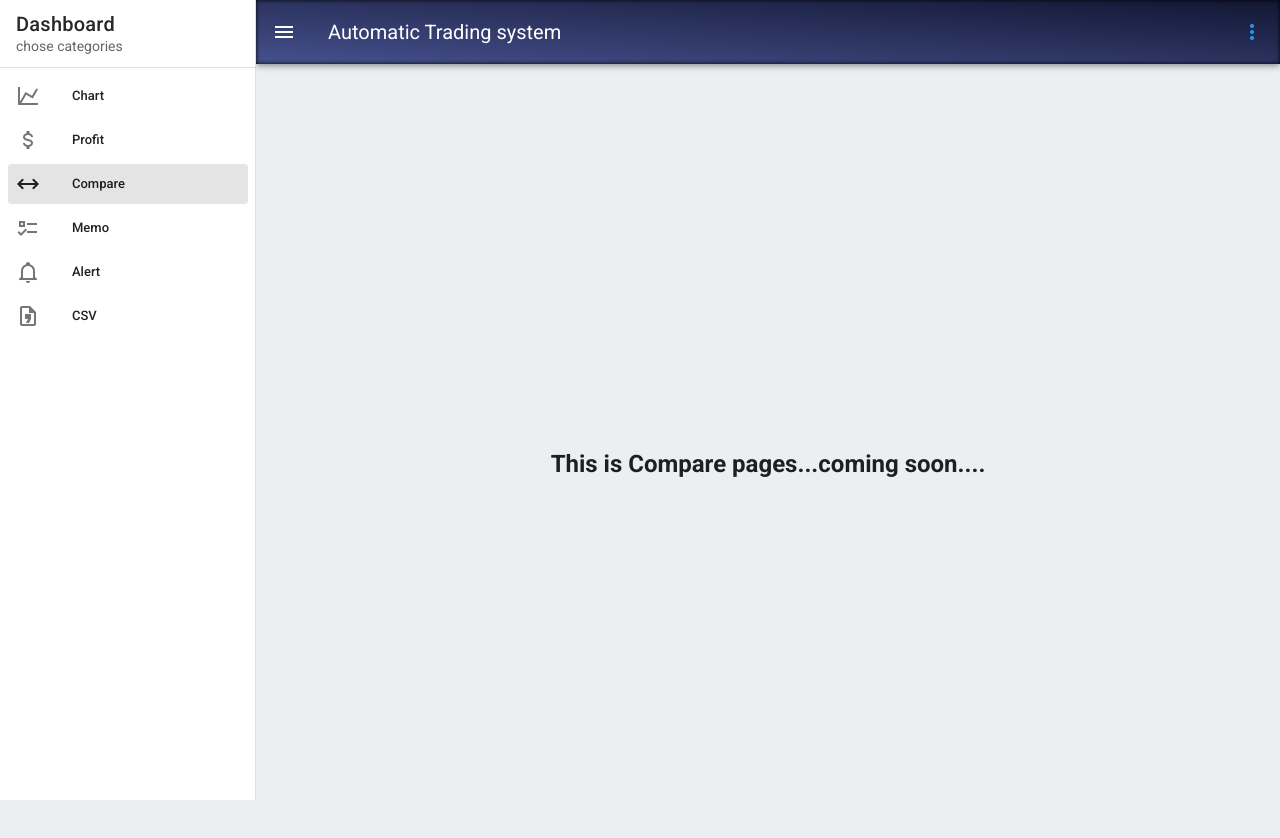
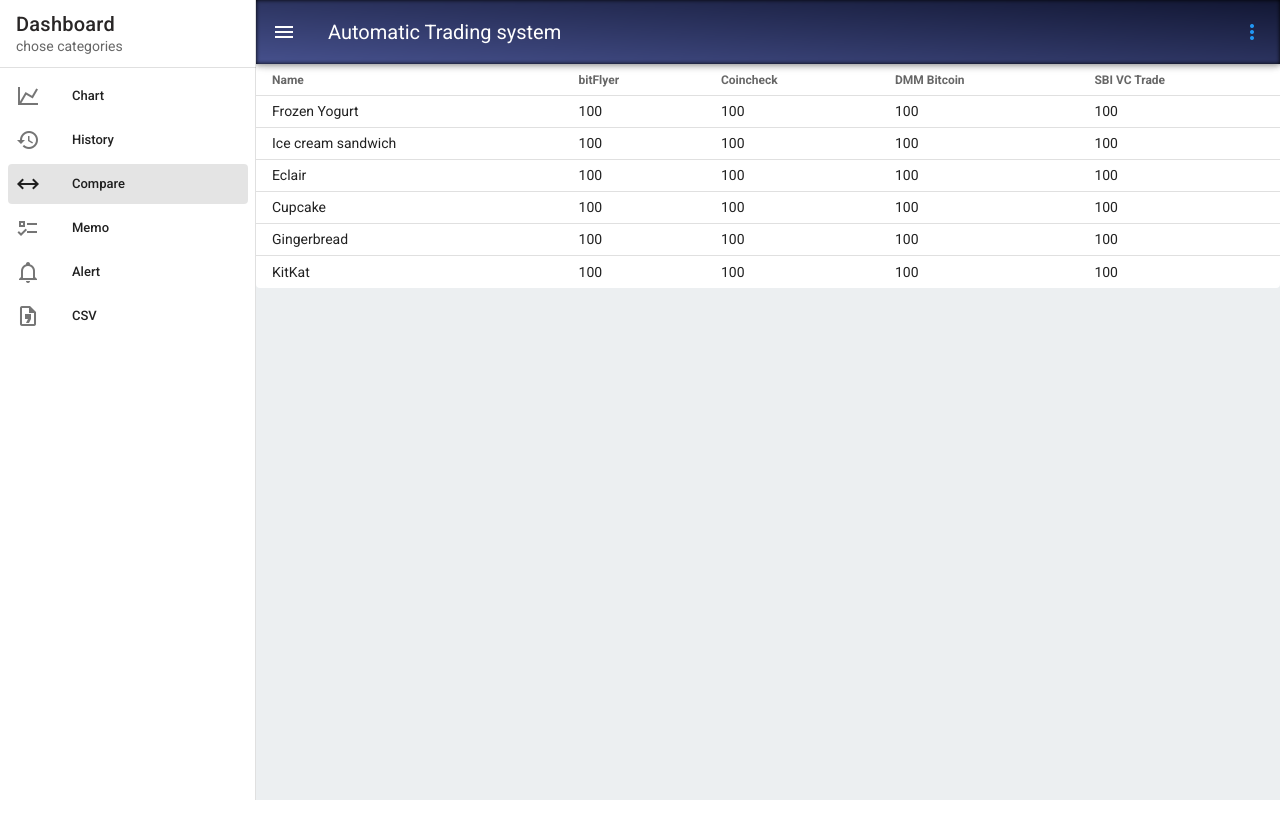
Before and after one commit to serpedious/automatic-trading-system, a Nuxt app in the folder front/: page /dashboard/compare in a window 1280 px wide. Shown: the top 838 px of the page. After the commit the page ends 800 px from the top, so only its background shows below. Built offline with nearby package versions, Linux system fonts and the light colour scheme.

Commit message:
create tabs

```diff
--- a/front/components/organisms/Header.vue
+++ b/front/components/organisms/Header.vue
@@ -96,7 +96,7 @@
     ],
     categories: [
       { title: 'Chart', icon: 'mdi-chart-line', to: '/dashboard/chart' },
-      { title: 'Profit', icon: 'mdi-currency-usd', to: '/dashboard/profit' },
+      { title: 'History', icon: 'mdi-history', to: '/dashboard/history' },
       { title: 'Compare', icon: 'mdi-arrow-left-right', to: '/dashboard/compare' },
       { title: 'Memo', icon: 'mdi-format-list-checks', to: '/dashboard/memo' },
       { title: 'Alert', icon: 'mdi-bell-outline', to: '/dashboard/alert' },
--- a/front/pages/auth/signin.vue
+++ b/front/pages/auth/signin.vue
@@ -29,7 +29,7 @@
               submit
             </v-btn>
             <p>You don't have an account?
-              <router-link to="/auth/signup">create account now!!</router-link>
+              <router-link to="/auth/signup">create account now</router-link>
             </p>
           </form>
         </v-card-text>
@@ -73,14 +73,12 @@
 .signin-container {
   min-height: 100%;
   width: 100%;
-  background-color: #2d3a4b;
   overflow: hidden;
   min-height: 100vh;
   display: flex;
   justify-content: center;
   align-items: center;
   text-align: center;
-  background-color: #2d3a4b;
 }
 p {
   padding-top: 30px;
--- a/front/pages/auth/signup.vue
+++ b/front/pages/auth/signup.vue
@@ -23,19 +23,19 @@
               @blur="$v.password.$touch()"
             ></v-text-field>
             <v-btn
-              class="mt-5"
+              class="ma-3"
               @click="apiSignup"
             >
               create
             </v-btn>
             <v-btn
-              class="mt-5"
+              class="ma-3"
               :to="'/dashboard'"
             >
               dashboard
             </v-btn>
-            <p>You don't have an account?
-              <router-link to="/auth/signin">create account now!!</router-link>
+            <p>You already have an account?
+              <router-link to="/auth/signin">signin here</router-link>
             </p>
           </form>
         </v-card-text>
@@ -78,7 +78,6 @@
 .signup-container {
   min-height: 100%;
   width: 100%;
-  background-color: #2d3a4b;
   overflow: hidden;
 }
 p {
--- a/front/pages/dashboard/alert.vue
+++ b/front/pages/dashboard/alert.vue
@@ -1,15 +1,48 @@
 <template>
-  <section class="container">
-    <div>
-      <h1>This is Alert pages...coming soon....</h1>
-    </div>
-  </section>
+  <v-card class="mx-auto mt-5 pa-5" width="400px">
+    <v-tabs
+      v-model="tab"
+      background-color="primary"
+      dark
+      slider-color="purple"
+    >
+      <v-tab
+        v-for="item in items"
+        :key="item.tab"
+      >
+        {{ item.tab }}
+      </v-tab>
+    </v-tabs>
+
+
+    <v-tabs-items v-model="tab">
+      <v-tab-item
+        v-for="item in items"
+        :key="item.tab"
+      >
+        <v-card flat color="">
+          <v-card-text >{{ item.content }}</v-card-text>
+        </v-card>
+      </v-tab-item>
+    </v-tabs-items>
+  </v-card>
 </template>
 
 <script>
-export default {
-  name: 'Alert',
-}
+  export default {
+    name: 'Csv',
+    data () {
+      return {
+        tab: null,
+        items: [
+          { tab: 'Day', content: 'Tab 1 Content' },
+          { tab: 'Week', content: 'Tab 2 Content' },
+          { tab: 'Month', content: 'Tab 3 Content' },
+          { tab: 'All', content: 'Tab 4 Content' },
+        ],
+      }
+    },
+  }
 </script>
 
 <style scoped>
--- a/front/pages/dashboard/compare.vue
+++ b/front/pages/dashboard/compare.vue
@@ -1,14 +1,92 @@
 <template>
-  <section class="container">
-    <div>
-      <h1>This is Compare pages...coming soon....</h1>
-    </div>
-  </section>
+ <v-simple-table dense>
+    <template v-slot:default>
+      <thead>
+        <tr>
+          <th class="text-left">
+            Name
+          </th>
+          <th class="text-left">
+            bitFlyer
+          </th>
+          <th class="text-left">
+            Coincheck
+          </th>
+          <th class="text-left">
+            DMM Bitcoin
+          </th>
+          <th class="text-left">
+            SBI VC Trade
+          </th>
+        </tr>
+      </thead>
+      <tbody>
+        <tr
+          v-for="item in desserts"
+          :key="item.name"
+        >
+          <td>{{ item.name }}</td>
+          <td>{{ item.amount }}</td>
+          <td>{{ item.amount}}</td>
+          <td>{{ item.amount}}</td>
+          <td>{{ item.amount}}</td>
+        </tr>
+      </tbody>
+    </template>
+  </v-simple-table>
 </template>
 
 <script>
 export default {
-  name: 'Compare',
+  name: 'History',
+  data () {
+      return {
+        desserts: [
+          {
+            name: 'Frozen Yogurt',
+            side: 'SELL',
+            amount: 100,
+            date: '2020/08/23',
+            amount: 100,
+          },
+          {
+            name: 'Ice cream sandwich',
+            side: 'SELL',
+            amount: 100,
+            date: '2020/08/23',
+            amount: 100,
+          },
+          {
+            name: 'Eclair',
+            side: 'SELL',
+            amount: 100,
+            date: '2020/08/23',
+            amount: 100,
+          },
+          {
+            name: 'Cupcake',
+            side: 'SELL',
+            amount: 100,
+            date: '2020/08/23',
+            amount: 100,
+          },
+          {
+            name: 'Gingerbread',
+            side: 'SELL',
+            amount: 100,
+            date: '2020/08/23',
+            amount: 100,
+          },
+          {
+            name: 'KitKat',
+            side: 'SELL',
+            amount: 100,
+            date: '2020/08/23',
+            amount: 100,
+          },
+        ],
+      }
+    },
 }
 </script>
 
--- a/front/pages/dashboard/csv.vue
+++ b/front/pages/dashboard/csv.vue
@@ -1,15 +1,46 @@
 <template>
-  <section class="container">
-    <div>
-      <h1>This is CSV pages...coming soon....</h1>
-    </div>
-  </section>
+  <v-card class="mx-auto mt-5 pa-5" width="400px">
+    <v-tabs
+      v-model="tab"
+      background-color="primary"
+      dark
+      slider-color="purple"
+    >
+      <v-tab
+        v-for="item in items"
+        :key="item.tab"
+      >
+        {{ item.tab }}
+      </v-tab>
+    </v-tabs>
+
+
+    <v-tabs-items v-model="tab">
+      <v-tab-item
+        v-for="item in items"
+        :key="item.tab"
+      >
+        <v-card flat color="">
+          <v-card-text >{{ item.content }}</v-card-text>
+        </v-card>
+      </v-tab-item>
+    </v-tabs-items>
+  </v-card>
 </template>
 
 <script>
-export default {
-  name: 'Csv',
-}
+  export default {
+    name: 'Csv',
+    data () {
+      return {
+        tab: null,
+        items: [
+          { tab: 'history', content: 'Tab 1 Content' },
+          { tab: 'profit', content: 'Tab 2 Content' },
+        ],
+      }
+    },
+  }
 </script>
 
 <style scoped>
--- a/front/pages/dashboard/profit.vue
+++ b/front/pages/dashboard/history.vue
@@ -34,7 +34,7 @@
 
 <script>
 export default {
-  name: 'Profit',
+  name: 'History',
   data () {
       return {
         desserts: [
--- a/front/pages/dashboard/index.vue
+++ b/front/pages/dashboard/index.vue
@@ -3,7 +3,7 @@
     <section class="container">
       <div>
         <app-logo/>
-        <h1>This is dashboard index</h1>
+        <h1>Automatic Trading System</h1>
       </div>
     </section>
   </div>
@@ -40,7 +40,6 @@
 .home-container {
   min-height: 100%;
   width: 100%;
-  background-color: #2d3a4b;
   overflow: hidden;
 }
 </style>
--- a/front/pages/dashboard/user.vue
+++ b/front/pages/dashboard/user.vue
@@ -131,13 +131,11 @@
 .user-container {
   min-height: 100%;
   width: 100%;
-  background-color: #2d3a4b;
   overflow: hidden;
   min-height: 100vh;
   display: flex;
   justify-content: center;
   align-items: center;
   text-align: center;
-  background-color: #2d3a4b;
 }
 </style>
--- a/front/pages/index.vue
+++ b/front/pages/index.vue
@@ -52,7 +52,6 @@
 .home-container {
   min-height: 100%;
   width: 100%;
-  background-color: #2d3a4b;
   overflow: hidden;
 }
 </style>
```
